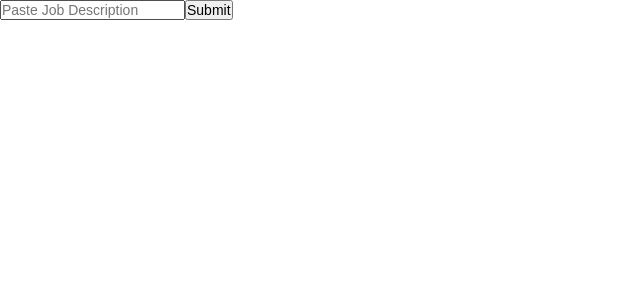
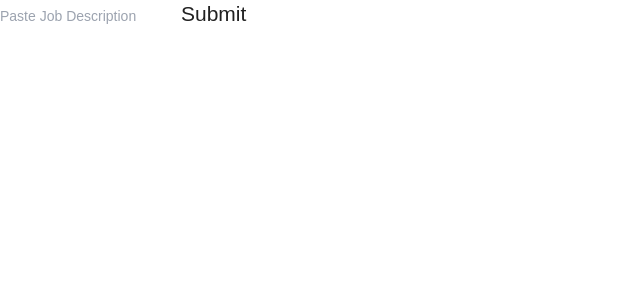
Before and after one commit to Caposto/reverse-ats, a React (Create React App) app in the folder frontend/: page / in a window 1280 px wide. Shown: the top 300 px of the page, without its empty margins (0-640 px from the left). Built offline with nearby package versions, Linux system fonts and the light colour scheme.

Commit message:
added tailwind

```diff
--- a/frontend/package.json
+++ b/frontend/package.json
@@ -52,6 +52,7 @@
     "eslint-plugin-prettier": "^4.2.1",
     "eslint-plugin-react": "^7.32.2",
     "eslint-plugin-react-hooks": "^4.6.0",
-    "prettier": "^2.8.4"
+    "prettier": "^2.8.4",
+    "tailwindcss": "^3.2.7"
   }
 }
--- a/frontend/src/components/JobForm.jsx
+++ b/frontend/src/components/JobForm.jsx
@@ -43,7 +43,9 @@ function JobForm() {
             value={description}
             onChange={(e) => setDescription(e.target.value)}
           />
-          <button type="submit">Submit</button>
+          <button className="text-2xl" type="submit">
+            Submit
+          </button>
         </form>
       )}
       {!visible && (
--- a/frontend/src/index.css
+++ b/frontend/src/index.css
@@ -1,3 +1,7 @@
+@tailwind base;
+@tailwind components;
+@tailwind utilities;
+
 body {
   width: 600px; /* popup window width */
   height: 600px; /* popup window height */
--- /dev/null
+++ b/frontend/tailwind.config.js
@@ -0,0 +1,8 @@
+/** @type {import('tailwindcss').Config} */
+module.exports = {
+  content: ["./src/**/*.{js,jsx,ts,tsx}"],
+  theme: {
+    extend: {},
+  },
+  plugins: [],
+};
```
Also changed, not shown: 1 other file (tests, documents, lock files or other folders).
